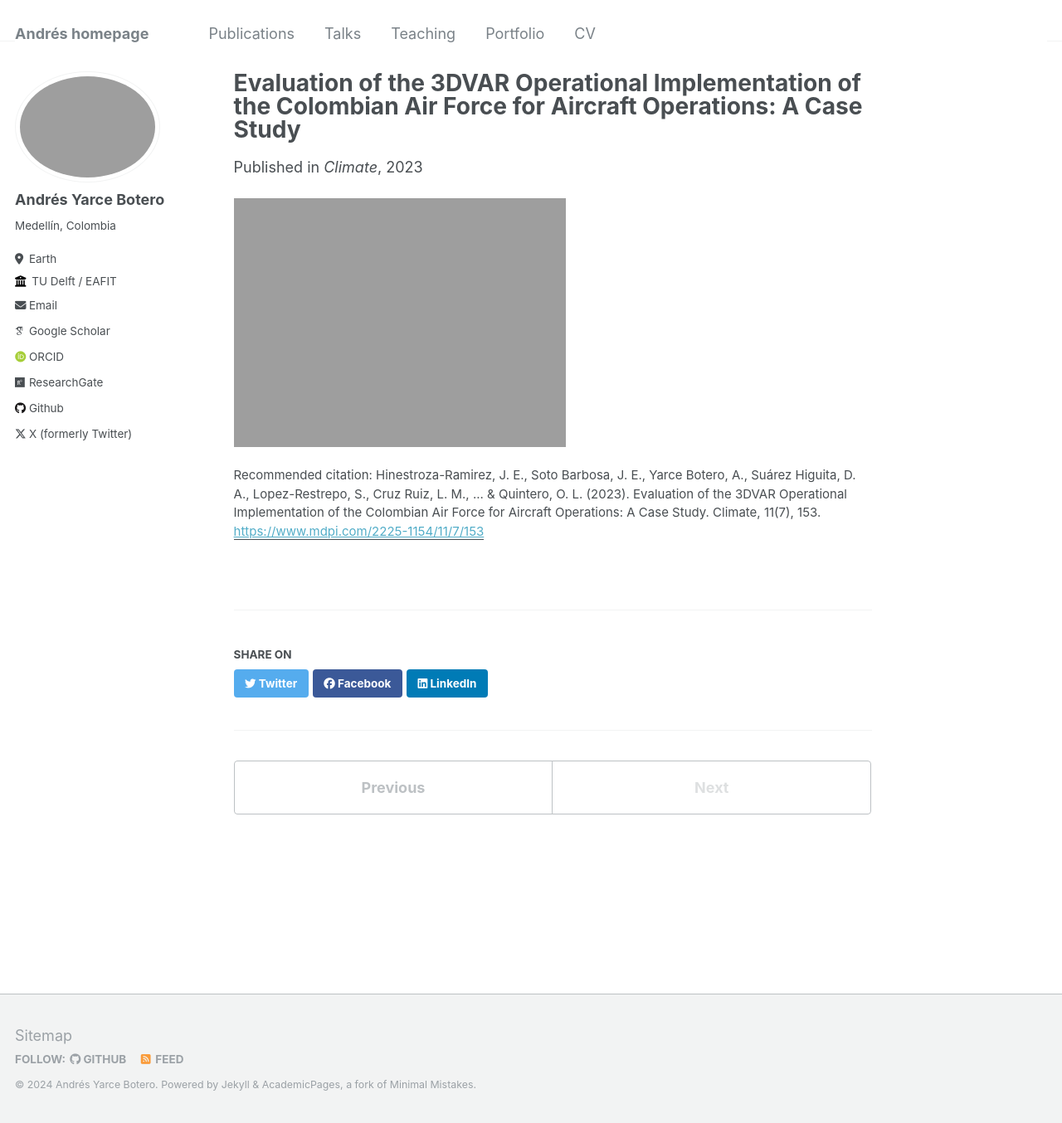
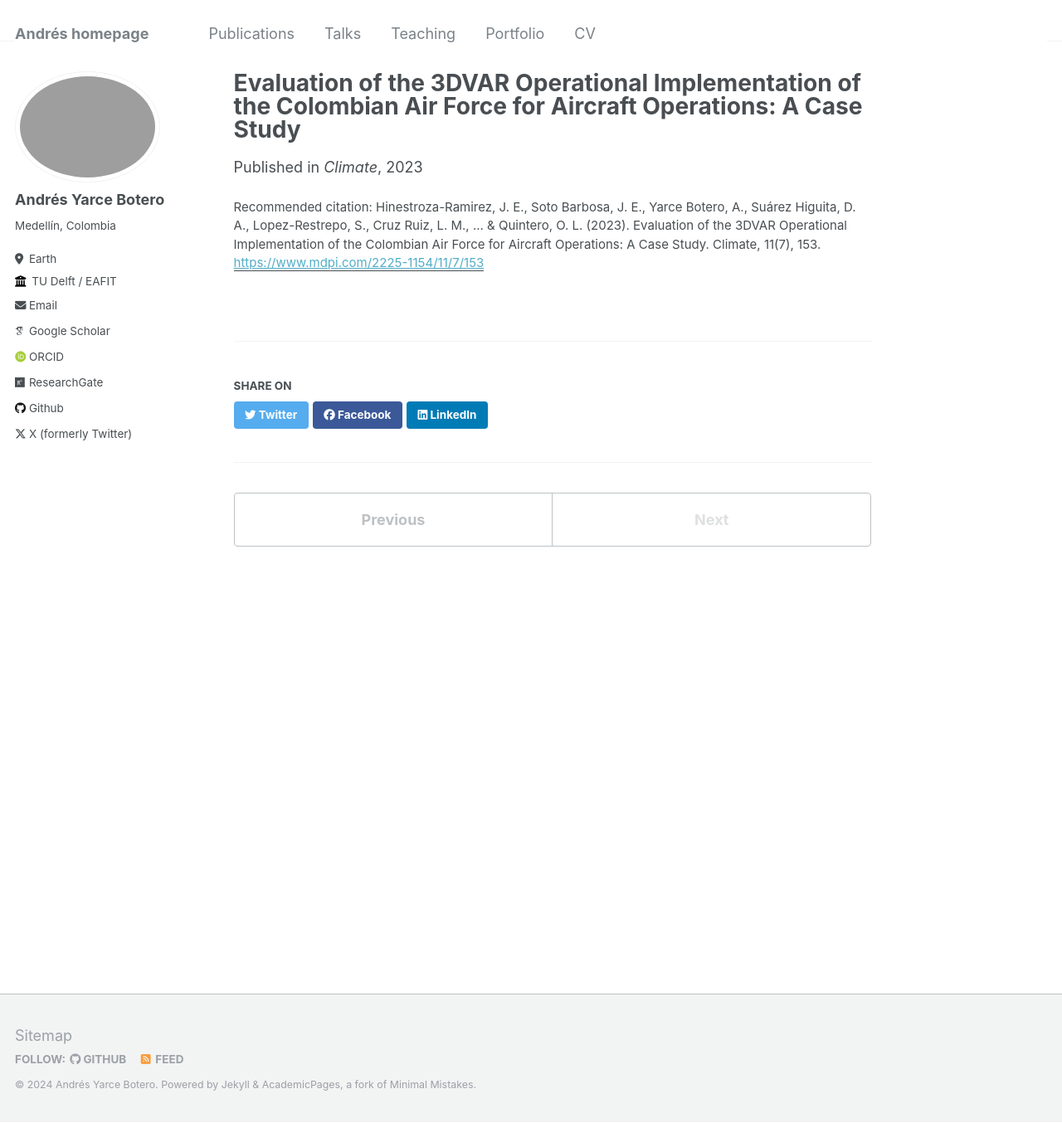
Before and after one commit to ayarceb/ayarceb.github.io, a Jekyll site: the page built from _publications/2023-Evaluation.md, in a window 1280 px wide and 1354 px high. Shown: the whole window at 83% size. Built offline with Jekyll 4.4.1, drawn with Linux system fonts in a browser that asks for light colours; some web fonts are replaced.

Commit message:
Update 2023-Evaluation.md

```diff
--- a/_publications/2023-Evaluation.md
+++ b/_publications/2023-Evaluation.md
@@ -3,9 +3,8 @@
 collection: publications
 permalink: 'https://www.mdpi.com/2225-1154/11/7/153'
 excerpt: 'This manuscript introduces an exploratory case study of the SIMFAC’s (Sistema de Información Meteorológica de la Fuerza Aérea Colombiana) operational implementation of the Weather Research and Forecasting (WRF) model with a 3DVAR (three-dimensional variational) data assimilation scheme that provides meteorological information for military, public, and private aviation. In particular, it investigates whether the assimilation scheme in SIMFAC’s implementation improves the prediction of the variables of interest compared to the implementation without data assimilation (CTRL). Consequently, this study compares SIMFAC’S 3DVAR-WRF operational implementation in Colombia with a CTRL with the same parameterization (without 3DVAR assimilation) against the ground and satellite observations in two operational forecast windows. The simulations are as long as an operational run, and the evaluation is performed using the root mean square error, the mean fractional bias, the percent bias, the correlation factor, and metrics based on contingency tables. It also evaluates the model’s results according to the regions of Colombia, accounting for the country’s topographical differences. The findings reveal that, in general, the operational forecast (3DVAR) is similar to the CTRL without data assimilation, indicating the need for further improvement of the 3DVAR-WRF implementation.'
-date: 2023-07-20
+date: 2023-07-20  ![Image 3DVar Evaluation WRF FAC](3dVar.png)
 venue: 'Climate'
 paperurl: 'https://www.mdpi.com/2225-1154/11/7/153'
 citation: 'Hinestroza-Ramirez, J. E., Soto Barbosa, J. E., Yarce Botero, A., Suárez Higuita, D. A., Lopez-Restrepo, S., Cruz Ruiz, L. M., ... & Quintero, O. L. (2023). Evaluation of the 3DVAR Operational Implementation of the Colombian Air Force for Aircraft Operations: A Case Study. Climate, 11(7), 153.'
 ---
-![Image 3DVar Evaluation WRF FAC](3dVar.png)
```
